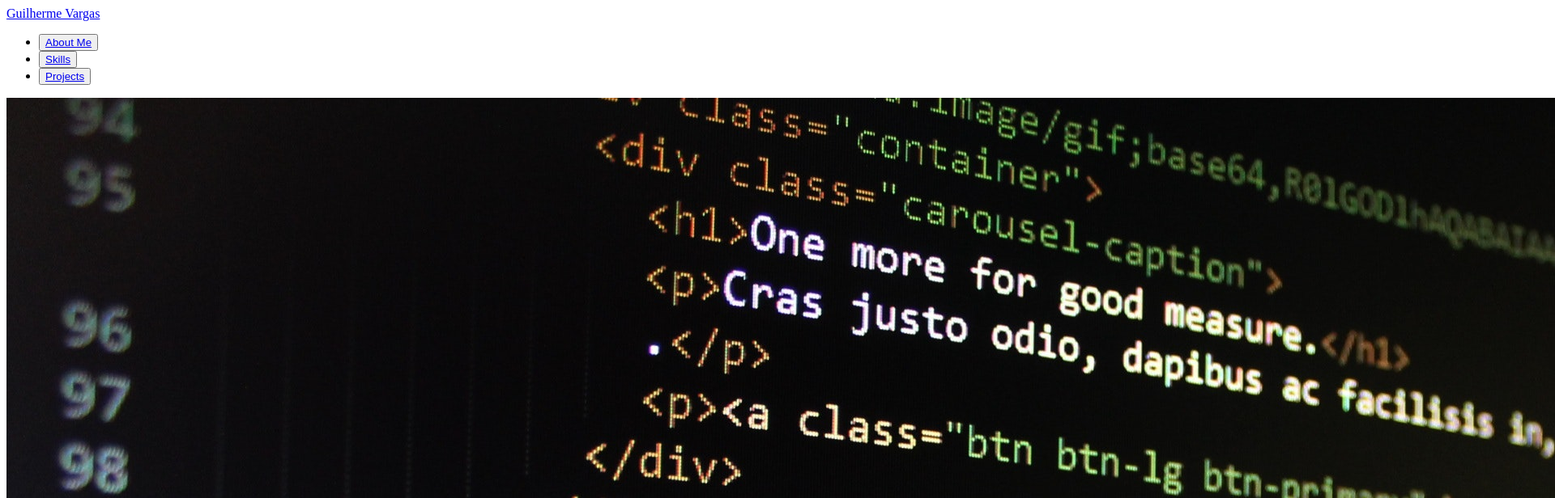
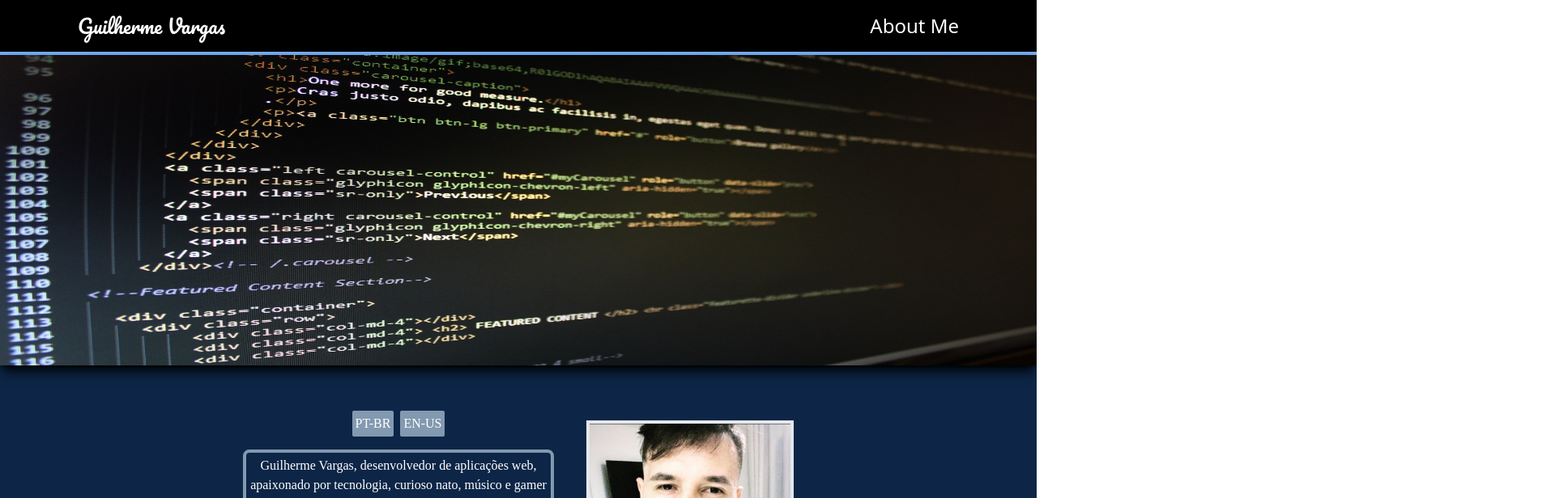
Before and after one commit to guivargas95/Portfolio-ReactVite, a React (Vite) app: page / in a window 1280 px wide. Shown: the top 616 px of the page at 81% size, 1920 px wide, since content can reach past the window. Built offline with nearby package versions, Linux system fonts and the light colour scheme; the HTML template or start-up script is replaced by a standard one; a web font is replaced by a local one.

Commit message:
Correção dos links React Router Dom | Organizando páginas da aplicação

```diff
--- a/src/App.tsx
+++ b/src/App.tsx
@@ -1,15 +1,12 @@
 import MainFooter from "./components/mainFooter"
 import MainNavbar from "./components/mainNavbar"
+import Index from "./pages/Portfólio"
 import { AppRoutes } from "./Routes"
 
 function App() {
 
   return (
-    <div>
-      <MainNavbar />
-      <AppRoutes />
-      <MainFooter />
-    </div>
+    <Index />
 
   )
 }
--- a/src/Routes.tsx
+++ b/src/Routes.tsx
@@ -3,8 +3,8 @@ import {
     Routes,
     Route,
   } from "react-router-dom";
-import MainNavbar from "./components/mainNavbar";
-  import Index from "./pages";
+
+  import Index from "./pages/Portfólio";
   import Page1 from "./pages/Page1";
   import Page2 from "./pages/Page2";
 
--- a/src/components/mainNavbar/index.tsx
+++ b/src/components/mainNavbar/index.tsx
@@ -1,10 +1,15 @@
+import { Link, useNavigate } from "react-router-dom";
+
 export default function MainNavbar() {
+
+  const navigate = useNavigate();
+
   return (
     <div>
       <header className="flex text-white bg-black border-b-4 border-paleta-azul1 p-4 justify-center flex-wrap sm:justify-around  md:justify-around lg:justify-between lg:text-2xl">
         <a className="flex justify-center ml-3 font-logo2 lg:ml-20" href="#">Guilherme Vargas</a>
         <ul className="flex lg:mr-20 w-auto">
-          <li className="ml-3 hover:font-bold lg:ml-10"><button className="hover:underline"><a href="#">About Me</a></button></li>
+          <li className="ml-3 hover:font-bold lg:ml-10"><Link to="/"><button className="hover:underline">About Me</button></Link></li>
           <li className="hidden ml-3 hover:font-bold lg:ml-10"><button className="hover:underline"><a href="#">Skills</a></button></li>
           <li className="hidden ml-3 hover:font-bold lg:ml-10"><button className="hover:underline"><a href="#">Projects</a></button></li>
         </ul>
--- /dev/null
+++ b/src/main.tsx
@@ -0,0 +1,23 @@
+import React from 'react'
+import ReactDOM from 'react-dom/client'
+import {
+  BrowserRouter,
+  Routes,
+  Route,
+} from "react-router-dom";
+import App from './App'
+import Page1 from "./pages/Page1";
+import Page2 from "./pages/Page2";
+import './reset.css'
+
+ReactDOM.createRoot(document.getElementById('root') as HTMLElement).render(
+  <React.StrictMode>
+    <BrowserRouter>
+      <Routes>
+        <Route path="/" element={<App />} />
+        <Route path="page1" element={<Page1 />} />
+        <Route path="page2" element={<Page2 />} />
+      </Routes>
+    </BrowserRouter>
+  </React.StrictMode>
+)
--- /dev/null
+++ b/src/pages/Noticias/index.tsx
@@ -0,0 +1,3 @@
+export default function Noticias() {
+    <div>1</div>
+}
--- /dev/null
+++ b/src/pages/Portfólio/index.tsx
@@ -0,0 +1,22 @@
+import Bio from "../../components/bio";
+import CardProjects from "../../components/cards";
+import Contato from "../../components/contato";
+import MainCarousel from "../../components/mainCarousel";
+import MainFooter from "../../components/mainFooter";
+import MainNavbar from "../../components/mainNavbar";
+
+export default function Index() {
+
+    function GoToAbout() {
+    }
+    return (
+        <div>
+            <MainNavbar />
+            <MainCarousel />
+            <Bio />
+            <CardProjects />
+            <Contato />
+            <MainFooter />
+        </div>
+    )
+}
--- a/src/pages/index.tsx
+++ /dev/null
@@ -1,26 +0,0 @@
-import Bio from "../components/bio";
-import CardProjects from "../components/cards";
-import Contato from "../components/contato";
-import MainCarousel from "../components/mainCarousel";
-
-
-
-export default function Index() {
-
-    function GoToAbout() {
-
-    }
-
-    return (
-
-        <div>
-            <MainCarousel />
-            <Bio />
-            <CardProjects />
-            <Contato/>
-
-        </div>
-
-
-    )
-}
```
